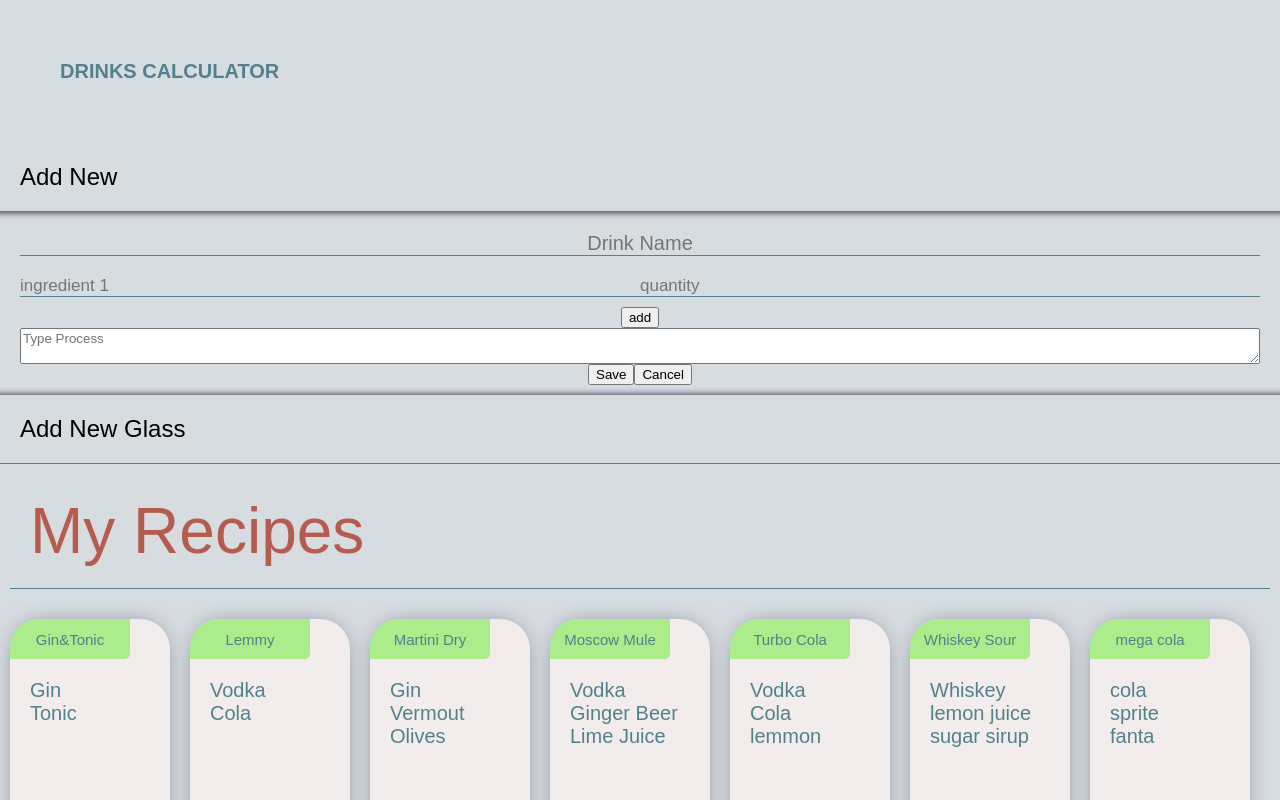
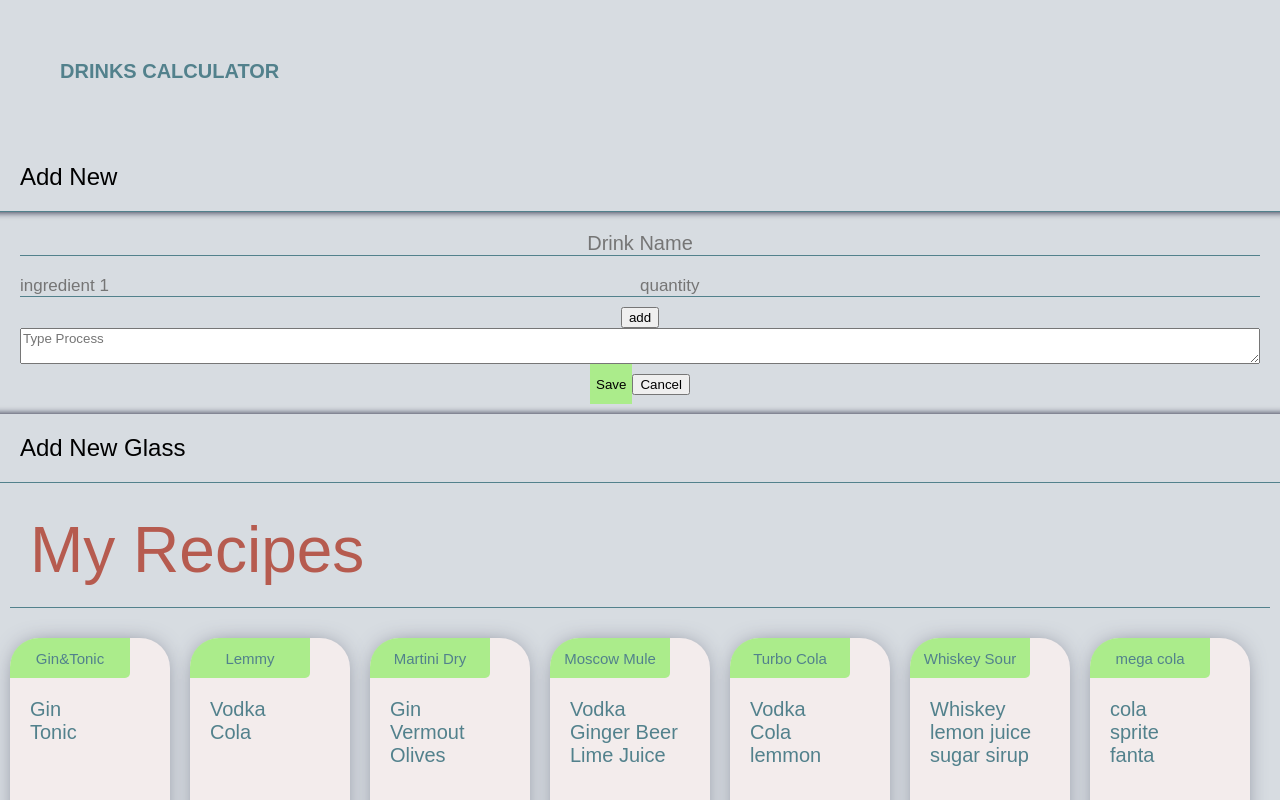
Before and after one commit to misiekmardosz/DrinksCalculator, a React (Create React App) app: page / in a window 1280 px wide. Both pictures are taken after a click on the element "Add New". Shown: the top 800 px of the page. Built offline with nearby package versions, Linux system fonts and the light colour scheme; data requests are answered from the project's data file; a web font is replaced by a local one.

Commit message:
visual updates

```diff
--- a/src/AddRecipe.js
+++ b/src/AddRecipe.js
@@ -27,9 +27,9 @@ const AddRecipe =({closeNewModal, recipeBar,
                         />
                     </div>
                 ))}
-                <button className={""} onClick={handleAddIng}>add</button>
+                <button className={"add--btn"} onClick={handleAddIng}>add</button>
                 <textarea className={"add--process"} placeholder={"Type Process"} onChange={e => setProcess(e.target.value)}/>
-                <button className={""} type={""}>Save</button>
+                <button className={"save--btn"} type={"submit"}>Save</button>
                 <button className={""} onClick={cancelButton}>Cancel</button>
 
             </form>
--- a/src/database/db.json
+++ b/src/database/db.json
@@ -128,9 +128,9 @@
   ],
   "glasses": [
     {
-      "id": 3,
+      "id": 1,
       "name": "Vine Glass",
-      "volume": "150"
+      "volume": "200"
     }
   ]
 }
```
